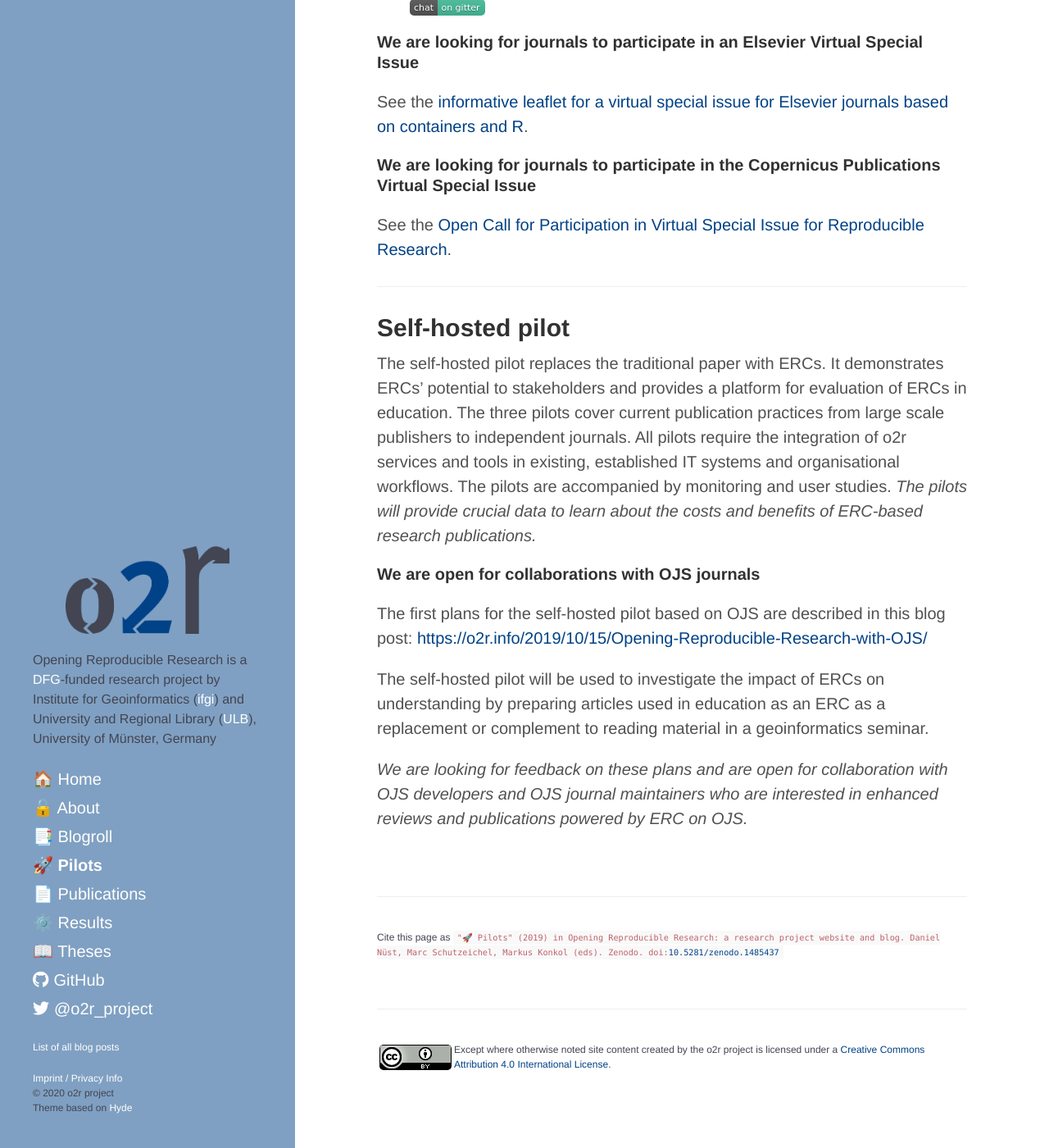
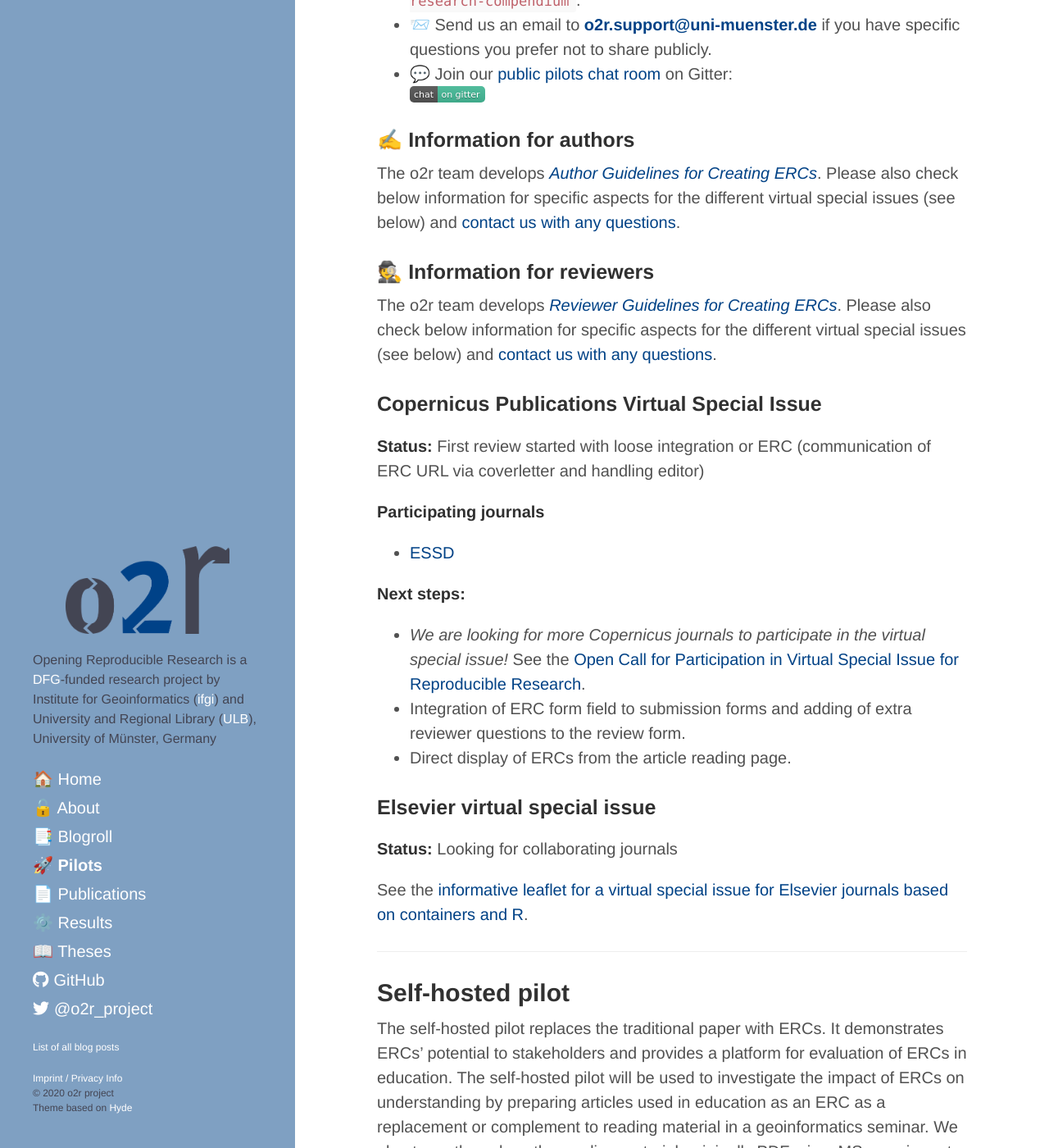
Before and after one commit to o2r-project/o2r-project.github.io, a Jekyll site: the page built from pilots.md, in a window 1280 px wide and 1400 px high, scrolled down 1096 px. Shown: the whole window at 82% size. Built offline with Jekyll 4.4.1, drawn with Linux system fonts in a browser that asks for light colours; nearby versions of some CDN libraries; some of the changed text lies outside the part shown.

Commit message:
update for pilots page

```diff
--- a/pilots.md
+++ b/pilots.md
@@ -17,6 +17,11 @@
 By extending [Open Journal Systems](https://pkp.sfu.ca/ojs/) (OJS), we make the ERC the item under review in a demonstration journal.
 The pilots are supported by operating infrastructure and we will support authors, reviewers, and readers to enhance their scholarly communication with ERCs.
 
+Together, the three pilots cover current publication practices from large scale publishers to independent journals.
+All pilots require the integration of o2r services and tools in existing, established IT systems and organisational workflows - _we thank the collaborating publishers and editors for their participation and open-mindedness!
+The pilots are accompanied by monitoring and user studies.
+_The pilots will provide crucial data to learn about the costs and benefits of ERC-based research publications._
+
 ------
 
 ## Collaboration pilots
@@ -24,43 +29,59 @@
 The diversity of the VSIs, potentially covering journals from a variety of geoscience disciplines, allows to reach the broad authorship and readership of the involved journals.
 It evaluates the creation and inspection process for ERCs outside of a prototypical lab setting, so the technical infrastructure for ERCs is completely overhauled to support a growing number of users.
 
-#### Information for authors
+### Get help
 
-We are developing author guidelines for creating ERCs and are setting up a support infrastructure.
-Until then, the [ERC specification](https://o2r.info/erc-spec/) gives you an impression of the technical details, and the [demo server](https://o2r.uni-muenster.de/) let's you try out the current software prototype.
+If you have any questions please do not hesitate to contact us:
 
-If you have any questions you can contact us in different ways:
+- ❓ Ask a question on [Stackoverflow](https://stackoverflow.com) using the tag [`erc`](https://stackoverflow.com/questions/tagged/erc) or [`executable-research-compendium`](https://stackoverflow.com/questions/tagged/executable-research-compendium).
+- 📨 Send us an email to **[o2r.support@uni-muenster.de](mailto:o2r.support@uni-muenster.de)** if you have specific questions you prefer not to share publicly.
+- 💬 Join our [public pilots chat room](https://gitter.im/o2r-project/pilots) on Gitter: [![Gitter]( {{ 'public/images/gitter-pilots.svg' | absolute_url }})](https://gitter.im/o2r-project/pilots)
 
-- Ask a question on [Stackoverflow](https://stackoverflow.com) using the tag [`erc`](https://stackoverflow.com/questions/tagged/erc) or [`executable-research-compendium`](https://stackoverflow.com/questions/tagged/executable-research-compendium).
-- Send us an email to **[o2r.team@uni-muenster.de](mailto:o2r.team@uni-muenster.de)** if you have specific questions you prefer not to share publicly.
-- Join our [public pilots chat room](https://gitter.im/o2r-project/pilots) on Gitter: [![Gitter]( {{ 'public/images/gitter-pilots.svg' | absolute_url }})](https://gitter.im/o2r-project/pilots)
+### ✍️ Information for authors
 
-#### We are looking for journals to participate in an Elsevier Virtual Special Issue
+The o2r team develops [_Author Guidelines for Creating ERCs_](https://docs.google.com/document/d/1skV3niWpQDYrtLWHob3UbP-Ejgbx1sG6opLcJ1WjZng/edit?usp=sharing).
+Please also check below information for specific aspects for the different virtual special issues (see below) and [contact us with any questions](#get-help).
+
+### 🕵️ Information for reviewers
+
+The o2r team develops [_Reviewer Guidelines for Creating ERCs_](https://docs.google.com/document/d/1skV3niWpQDYrtLWHob3UbP-Ejgbx1sG6opLcJ1WjZng/edit?usp=sharing).
+Please also check below information for specific aspects for the different virtual special issues (see below) and [contact us with any questions](#get-help).
+
+### Copernicus Publications Virtual Special Issue
+<a name="copernicus">
+
+**Status:** First review started with loose integration or ERC (communication of ERC URL via coverletter and handling editor)
+
+**Participating journals**
+
+- [ESSD](https://www.earth-syst-sci-data.net/)
+
+**Next steps:**
+
+- _We are looking for more Copernicus journals to participate in the virtual special issue!_ See the [Open Call for Participation in Virtual Special Issue for Reproducible Research](/public/download/o2r-vsi_editors-wanted_EGU2019.pdf).
+- Integration of ERC form field to submission forms and adding of extra reviewer questions to the review form.
+- Direct display of ERCs from the article reading page.
+
+### Elsevier virtual special issue
 <a name="elsevier">
 
+**Status:** Looking for collaborating journals
+
 See the [informative leaflet for a virtual special issue for Elsevier journals based on containers and R](/public/download/o2r-vsi_elsevier-pilot.pdf).
-
-#### We are looking for journals to participate in the Copernicus Publications Virtual Special Issue
-<a name="copernicus">
-
-See the [Open Call for Participation in Virtual Special Issue for Reproducible Research](/public/download/o2r-vsi_editors-wanted_EGU2019.pdf).
 
 ------
 
 ## Self-hosted pilot
 
 The self-hosted pilot replaces the traditional paper with ERCs.
-It demonstrates ERCs’ potential to stakeholders and provides a platform for evaluation of ERCs in education.
-The three pilots cover current publication practices from large scale publishers to independent journals.
-All pilots require the integration of o2r services and tools in existing, established IT systems and organisational workflows.
-The pilots are accompanied by monitoring and user studies.
-_The pilots will provide crucial data to learn about the costs and benefits of ERC-based research publications._
+It demonstrates ERCs' potential to stakeholders and provides a platform for evaluation of ERCs in education.
+The self-hosted pilot will be used to investigate the impact of ERCs on understanding by preparing articles used in education as an ERC as a replacement or complement to reading material in a geoinformatics seminar.
+We plan to partly replace the reading material, originally PDFs, in a MSc seminar at ifgi with ERCs and make these available in a self-hosted OJS installation featuring integration of ERCs.
+The students will also make first experiences as academic authors when they submit they final project report as an ERC.
 
-#### We are open for collaborations with OJS journals
+_The first plans for the self-hosted pilot based on OJS are described in this blog post: [https://o2r.info/2019/10/15/Opening-Reproducible-Research-with-OJS/](https://o2r.info/2019/10/15/Opening-Reproducible-Research-with-OJS/)._
+
+#### 👉 We are open for collaborations with OJS journals
 <a name="ojs">
 
-The first plans for the self-hosted pilot based on OJS are described in this blog post: [https://o2r.info/2019/10/15/Opening-Reproducible-Research-with-OJS/](https://o2r.info/2019/10/15/Opening-Reproducible-Research-with-OJS/)
-
-The self-hosted pilot will be used to investigate the impact of ERCs on understanding by preparing articles used in education as an ERC as a replacement or complement to reading material in a geoinformatics seminar.
-
 _We are looking for feedback on these plans and are open for collaboration with OJS developers and OJS journal maintainers who are interested in enhanced reviews and publications powered by ERC on OJS._
```
